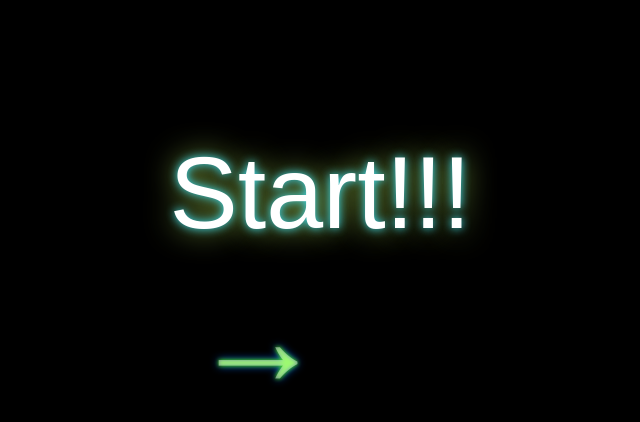
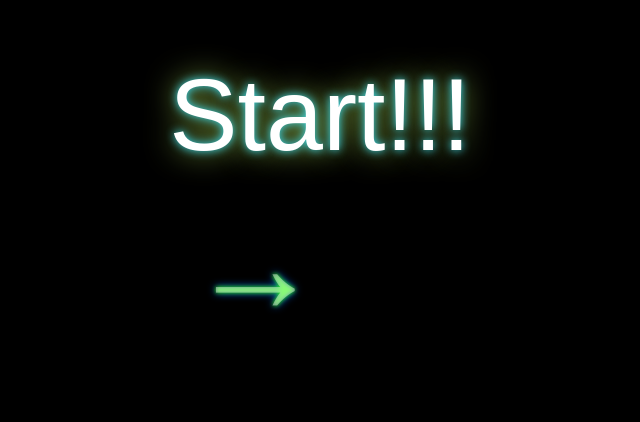
Before and after one commit to TreciaKS/treciaks-dev, a Next.js app in the folder frontend/: page / in a window 1280 px wide. Shown: the part 126-548 px from the top of the page, without its empty margins (320-960 px from the left). Built offline with nearby package versions, Linux system fonts and the light colour scheme; a web font is replaced by a local one.

Commit message:
refactor: code cleanup

```diff
--- a/frontend/components/Footer/Footer.js
+++ b/frontend/components/Footer/Footer.js
@@ -7,7 +7,7 @@ const Footer = () => {
 
 
   return (
-    <footer className="relative bottom-0">
+    <footer className="relative">
       <div className={styles.row}>
         <div
           className={`${styles.col12} ${styles.textCenter} ${styles.author}`}
--- a/frontend/pages/index.js
+++ b/frontend/pages/index.js
@@ -6,7 +6,7 @@ import React from 'react'
 
 export default function Home() {
   return (
-    <div>
+    <div className='grid h-screen overflow-hidden place-content-center'>
       <Head>
         <title>Trecia Kat's Personal Portfolio</title>
         <meta name="description" content="Trecia Kat @TreciaKS Personal Portfolio Website" />
@@ -18,7 +18,6 @@ export default function Home() {
         <link rel="icon" href="/logo1.png" />
       </Head>
 
-      <>
         <section className={styles.container}>
           <div className={styles.wrapper}>
               <div className={`${styles.ball} ${styles.ball1}`}></div>
@@ -33,7 +32,6 @@ export default function Home() {
           </div>
           <p className={styles.welcome}>Start!!! <Link href='/Main'><a className={styles.arrow}>&rarr;</a></Link></p>
         </section>
-      </>
     </div>
   )
 }
--- a/frontend/pages/projects/index.js
+++ b/frontend/pages/projects/index.js
@@ -4,7 +4,7 @@ import Link from 'next/link'
 
 const Projects = () => {
   return (
-    <section className="relative h-screen text-gray-600 bg-black border">
+    <section className="relative h-screen text-gray-600 bg-black">
       <div className="relative flex flex-col justify-center p-10 mx-auto">
         <div className="flex flex-col w-full mb-20 text-center">
           <h1 className="mb-4 text-2xl font-medium text-purple-300 sm:text-3xl title-font">
--- a/frontend/styles/Home.module.css
+++ b/frontend/styles/Home.module.css
@@ -24,7 +24,7 @@
   animation: hidden4 3s forwards linear;
 }
 .container {
-    display: grid;
+  display: flex;
   justify-content: center;
   position: relative;
   align-items: center;
@@ -87,7 +87,6 @@
   0% {
     top: -100%;
     visibility: visible;
-
   }
   100% {
     top: 200%;
@@ -100,7 +99,7 @@
   height: 100px;
   width: 200px;
   border-radius: 100px 100px 0 0;
-      animation: spin .7s infinite linear;
+  animation: spin 0.7s infinite linear;
   display: hidden;
   box-shadow: 0 0 10px yellow, 0 0 30px yellow;
 }
@@ -111,7 +110,7 @@
   width: 200px;
   border-radius: 0 0 100px 100px;
   display: hidden;
-      animation: spin2 .7s infinite linear;
+  animation: spin2 0.7s infinite linear;
   box-shadow: 0 0 10px yellow, 0 0 30px yellow;
 }
 
@@ -140,7 +139,7 @@
   transition: all 2s;
   color: rgba(255, 255, 255, 0.444);
   position: absolute;
-    top: 80%;
+  top: 8rem;
   font-style: italic;
   font-size: 1.3em;
   font-weight: 800;
@@ -148,11 +147,12 @@
   visibility: hidden;
 }
 .welcome {
-    font-family: 'DotGothic16', sans-serif;
+  font-family: "DotGothic16", sans-serif;
   position: absolute;
   left: 35%;
+  top: 0;
+  bottom: 0;
   font-size: 8vw;
-    text-align: center;
   transform: rotate(-90deg);
   animation: appear 3s forwards linear;
   transition: all 3s;
```
Lines whose indentation alone changed are shown as unchanged.
